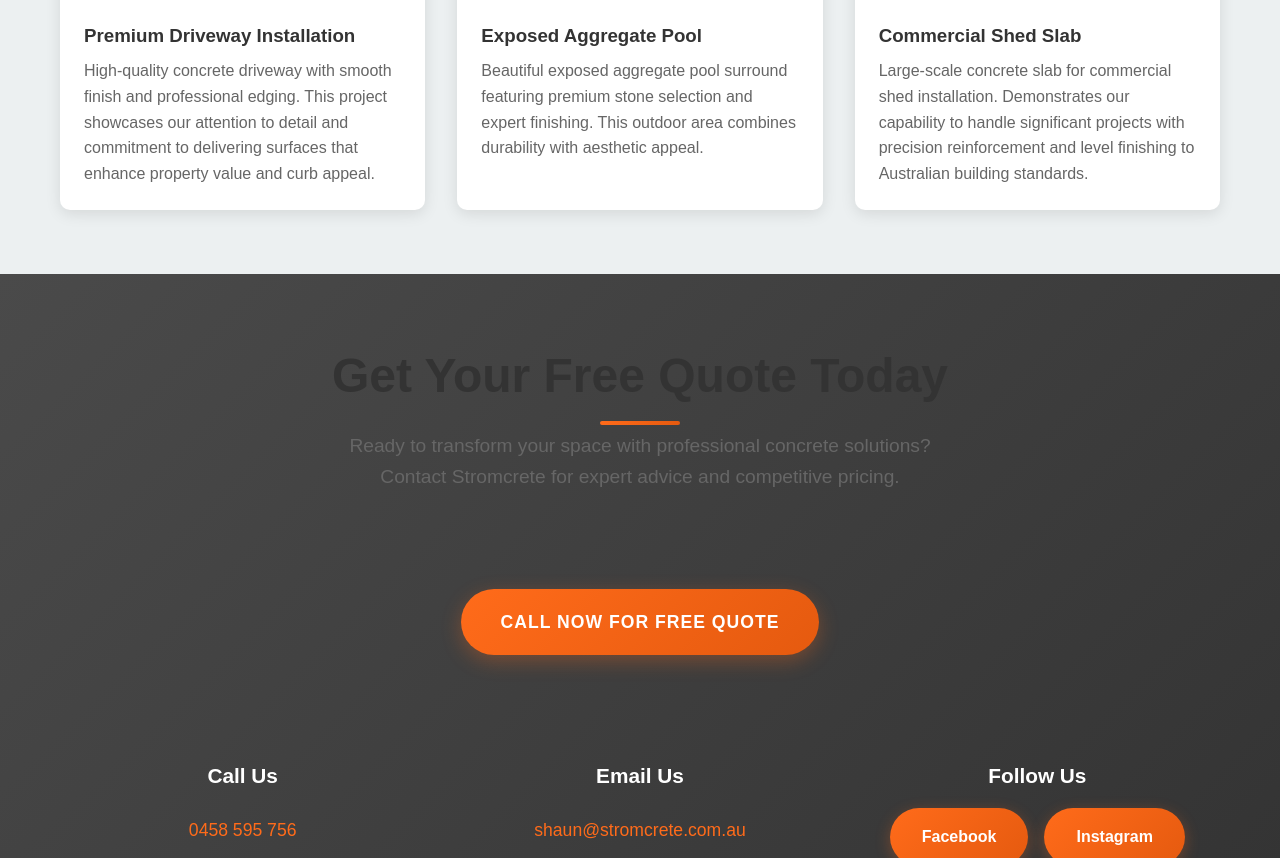
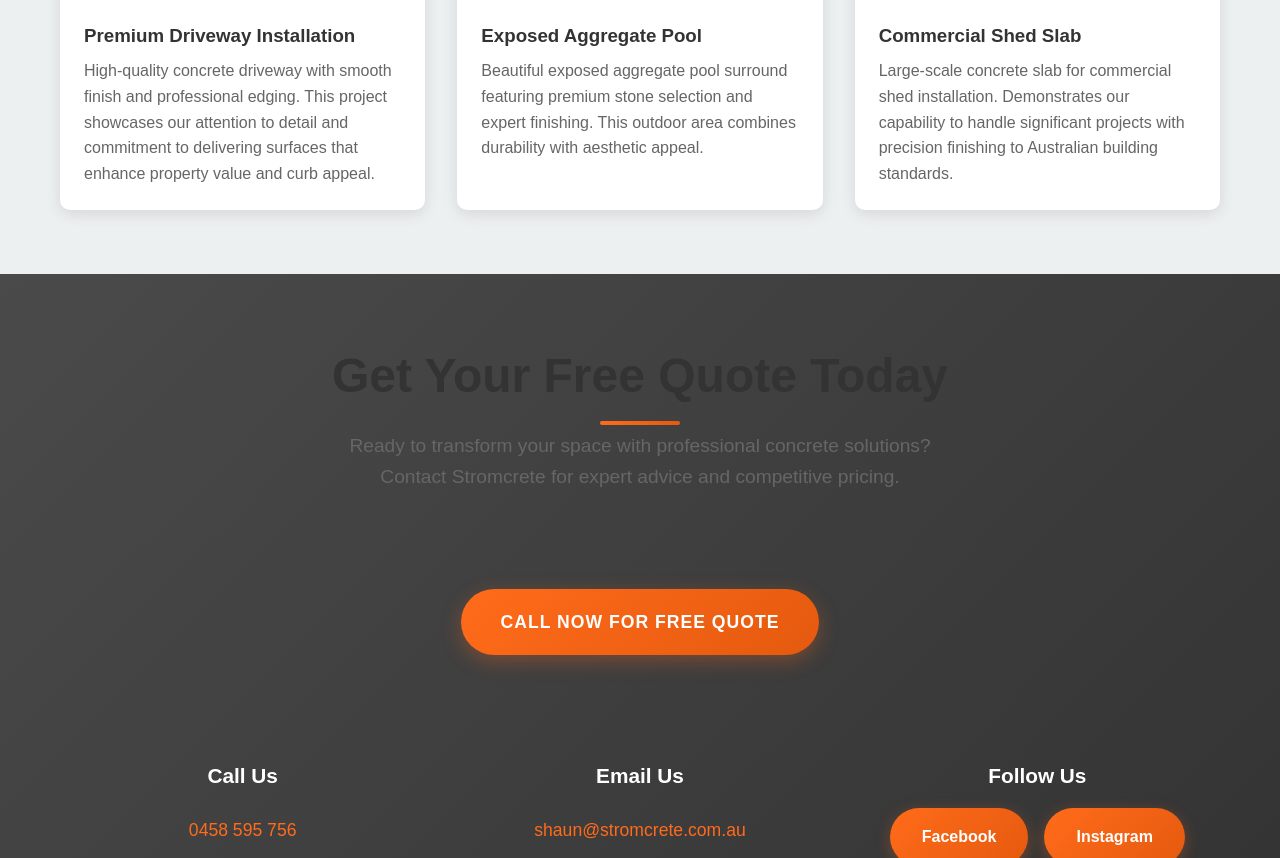
Before and after one commit to thehogg13/stromcrete, a plain HTML site: page index.html in a window 1280 px wide. Shown: the part 2002-2860 px from the top of the page. Drawn offline with Linux system fonts and the light colour scheme.

Commit message:
Text Update

```diff
--- a/index.html
+++ b/index.html
@@ -409,7 +409,7 @@
                     <img src="images/shed_slab.jpg" alt="Stromcrete Project 3" class="portfolio-image">
                     <div class="portfolio-content">
                         <h3>Commercial Shed Slab</h3>
-                        <p>Large-scale concrete slab for commercial shed installation. Demonstrates our capability to handle significant projects with precision reinforcement and level finishing to Australian building standards.</p>
+                        <p>Large-scale concrete slab for commercial shed installation. Demonstrates our capability to handle significant projects with precision finishing to Australian building standards.</p>
                     </div>
                 </div>
             </div>
```
